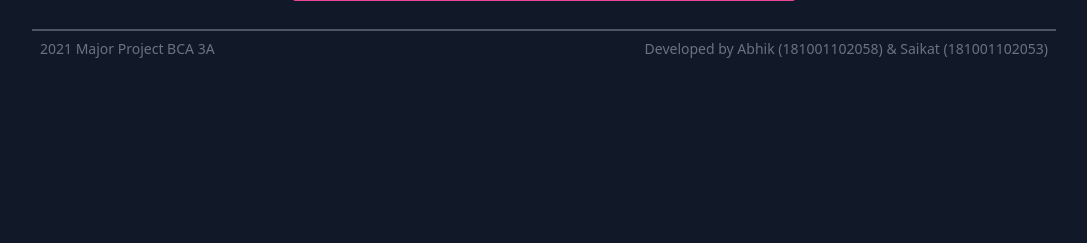
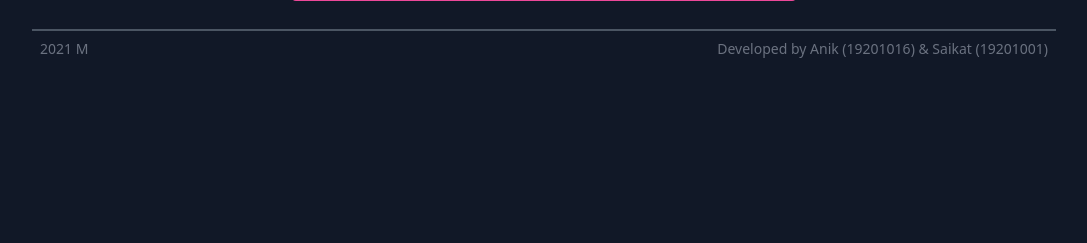
Before and after one commit to Arijit231998/django-library-management, a Django app: page /addbook/ in a window 1280 px wide. Shown: the part 557-800 px from the top of the page, without its empty margins (96-1183 px from the left). Run offline with Django 3.2, Linux system fonts and the light colour scheme; the visitor is signed in with stand-in values (Sample User, id 1); data that the repository does not hold is empty.

Commit message:
commited

```diff
--- a/templates/footer.html
+++ b/templates/footer.html
@@ -2,11 +2,11 @@
   <div
     class="container md:mx-auto max-w-5xl p-2 flex sm:flex-row flex-col items-center justify-center sm:justify-between border-t-2 border-gray-600"
   >
-    <p class="text-sm text-gray-500">2021 Major Project BCA 3A</p>
+    <p class="text-sm text-gray-500">2021 M</p>
     <p
       class="inline-flex text-gray-500 text-center text-sm sm:ml-auto justify-center sm:justify-start"
     >
-      Developed by Abhik (181001102058) & Saikat (181001102053)
+      Developed by Anik (19201016) & Saikat (19201001)
     </p>
   </div>
 </footer>
```
